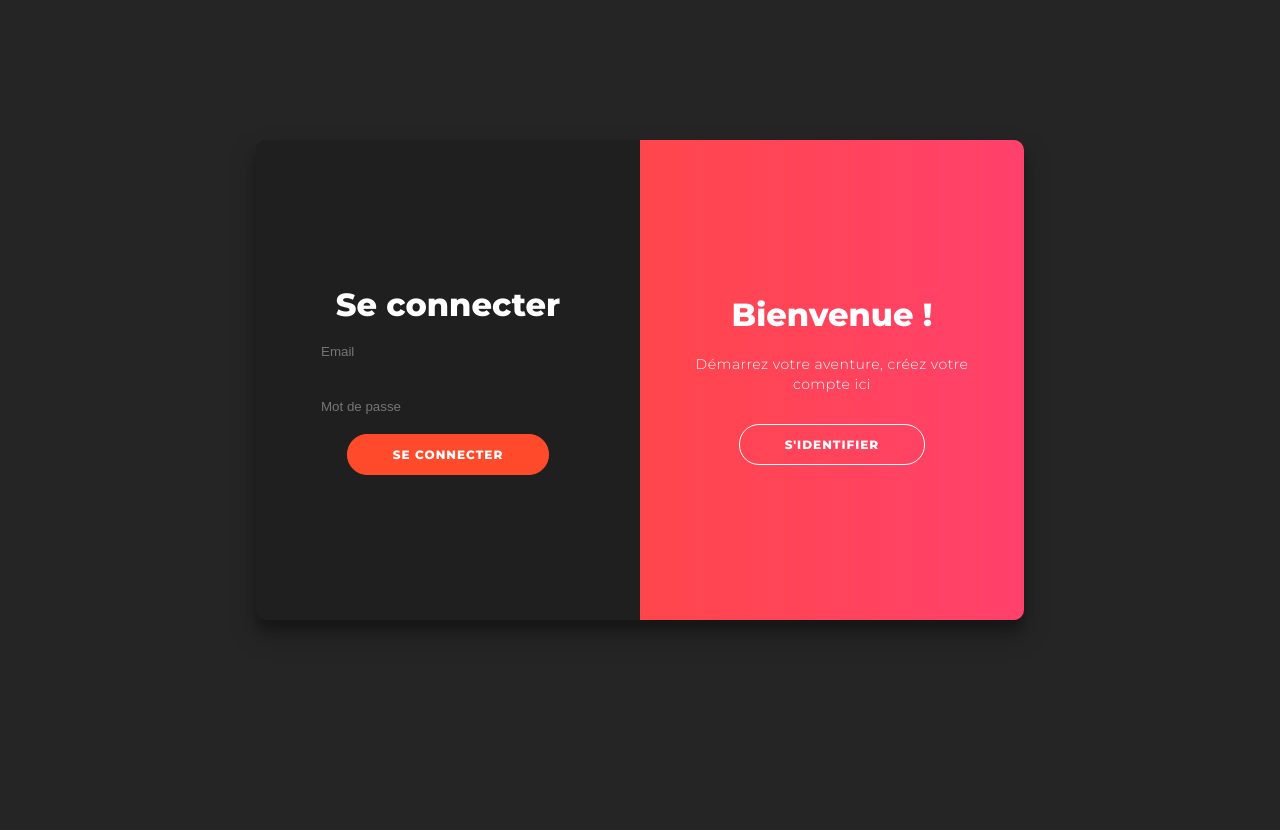
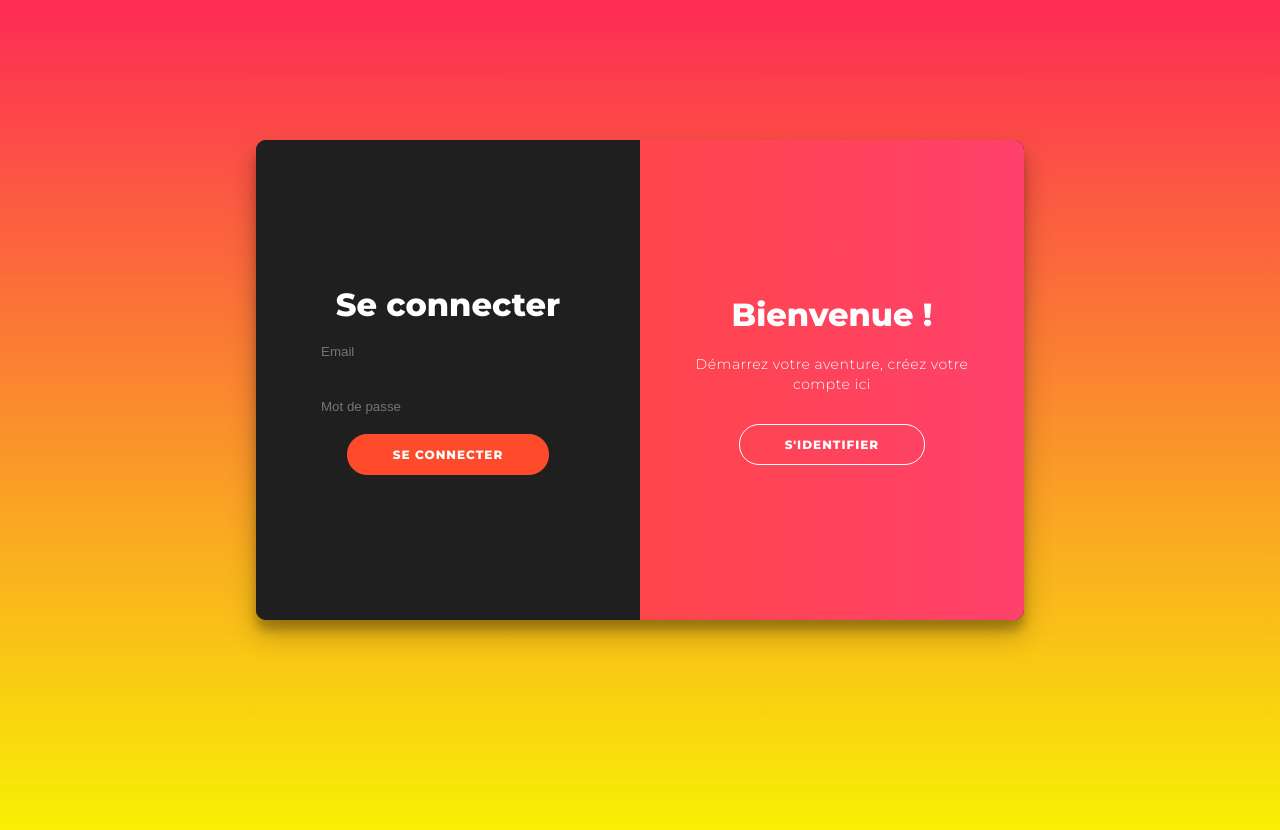
Before and after one commit to Bahsiik/Instachat, a PHP site: page /templates/register.php in a window 1280 px wide. Run offline with PHP 8.4, Linux system fonts and the light colour scheme.

Commit message:
feat: Add all default color themes, improve using color themes.

```diff
--- /dev/null
+++ b/static/styles/colors/blue.css
@@ -0,0 +1,4 @@
+:root {
+	--gradient-colors: #6e2bfd, #00ffd1;
+	--url: #3599e6;
+}
--- a/static/styles/colors/first.css
+++ /dev/null
@@ -1,5 +0,0 @@
-:root {
-	--gradient-h: linear-gradient(270deg, #fd2b55, #f8f004);
-	--gradient-v: linear-gradient(180deg, #fd2b55, #f8f004);
-	--url: #e08928;
-}
--- /dev/null
+++ b/static/styles/colors/gray.css
@@ -0,0 +1,4 @@
+:root {
+	--gradiant-colors: #e6dff7, #303030;
+	--url: #a8a5b2;
+}
--- /dev/null
+++ b/static/styles/colors/orange.css
@@ -0,0 +1,4 @@
+:root {
+	--gradient-colors: #fd2b55, #f8f004;
+	--url: #e08928;
+}
--- /dev/null
+++ b/static/styles/colors/purple.css
@@ -0,0 +1,4 @@
+:root {
+	--gradient-colors: #2b4dfd, #aa04f8;
+	--url: #7422fa;
+}
--- a/static/styles/style.css
+++ b/static/styles/style.css
@@ -2,4 +2,12 @@
 
 :root {
 	--font: 'Montserrat', sans-serif;
+	--gradient-h: linear-gradient(var(--gradient-h-rot), var(--gradient-colors));
+	--gradient-h-rot: 270deg;
+	--gradient-v: linear-gradient(var(--gradient-v-rot), var(--gradient-colors));
+	--gradient-v-rot: 180deg;
 }
+
+body {
+	background: var(--gradient-v) !important;
+}
--- a/templates/index.php
+++ b/templates/index.php
@@ -8,7 +8,7 @@
 		>
 		<meta http-equiv="X-UA-Compatible" content="ie=edge">
 		<link rel="stylesheet" href="../static/styles/style.css">
-		<link rel="stylesheet" href="../static/styles/colors/first.css">
+		<link rel="stylesheet" href="../static/styles/colors/orange.css">
 		<link rel="stylesheet" href="../static/styles/background/gray.css">
 		<?php if (isset($css)) {
 			foreach ($css as $cssFile) { ?>
```
